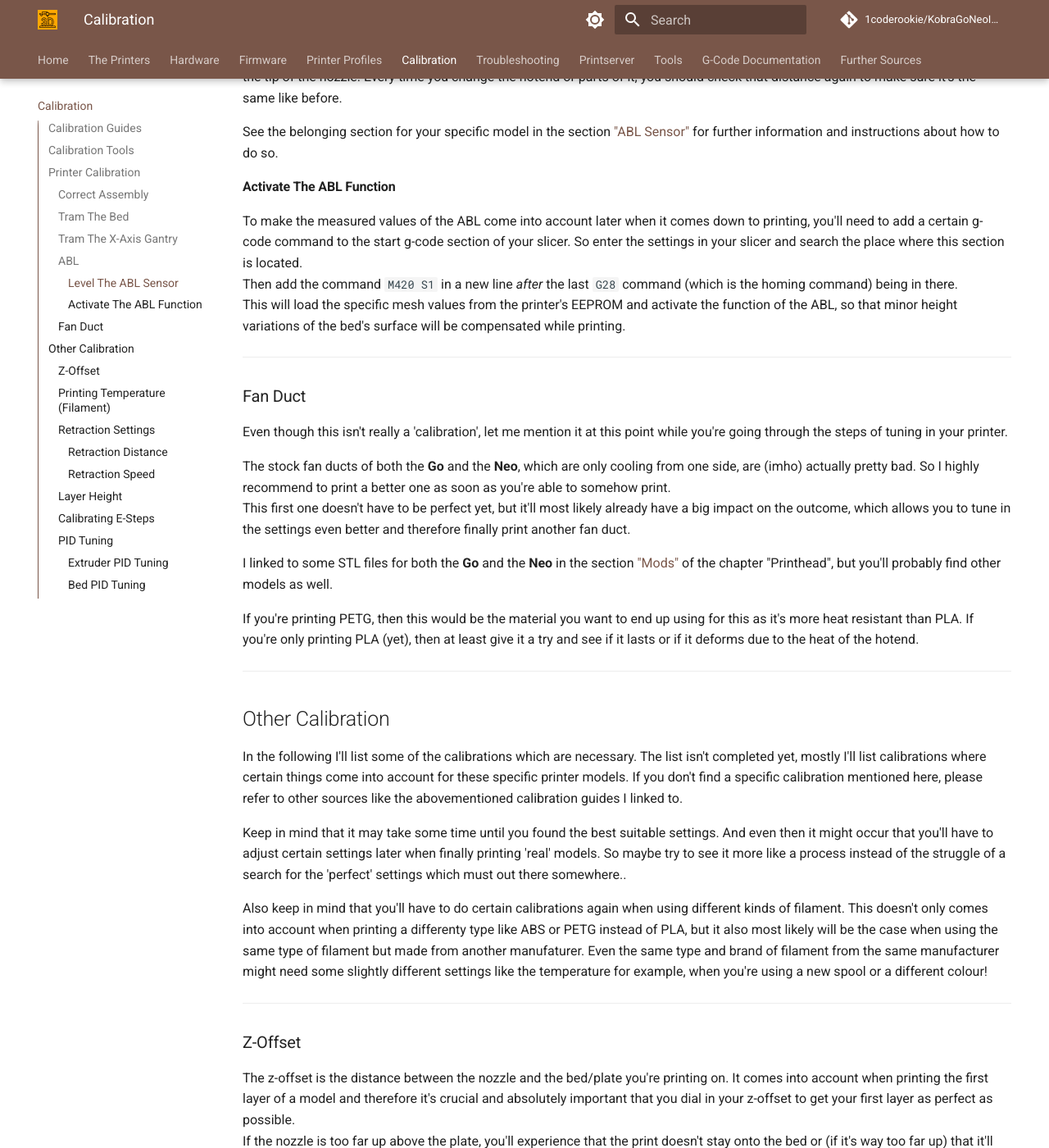
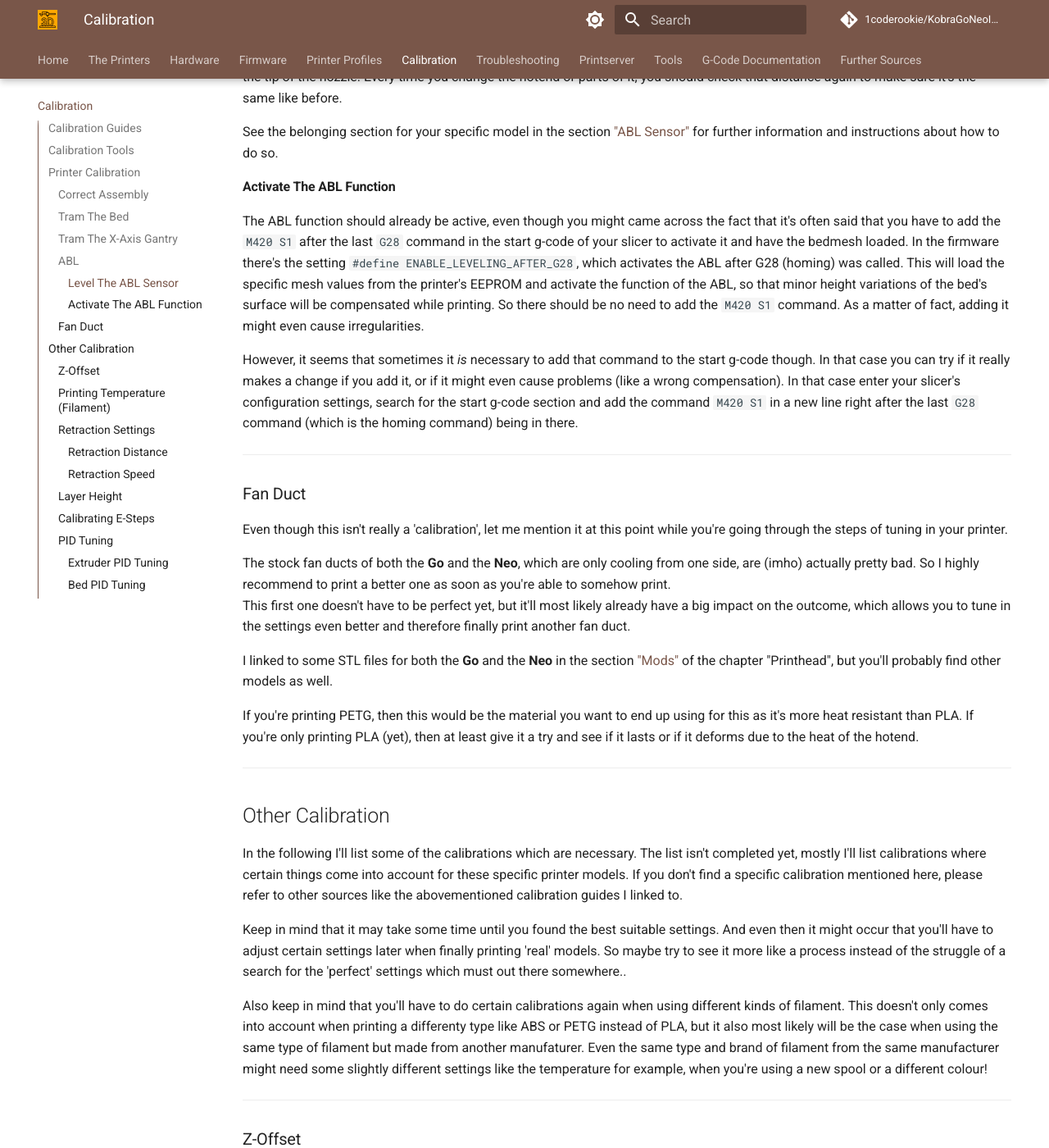
Before and after one commit to 1coderookie/KobraGoNeoInsights, an MkDocs documentation site: the page built from docs/calibration.md, in a window 1280 px wide and 1400 px high, scrolled down 3453 px. Shown: the whole window at 82% size. Built offline with MkDocs 1.6.1 and Material for MkDocs 9.7.7, drawn with Linux system fonts in a browser that asks for light colours; comment, search, counter and statistics services are not loaded; some of the changed text lies outside the part shown.

Commit message:
Update calibration.md

```diff
--- a/docs/calibration.md
+++ b/docs/calibration.md
@@ -93,9 +93,10 @@
 See the belonging section for your specific model in the section ["ABL Sensor"](hardware/printhead.md#abl-sensor) for further information and instructions about how to do so.
 
 #### Activate The ABL Function
-To make the measured values of the ABL come into account later when it comes down to printing, you'll need to add a certain g-code command to the start g-code section of your slicer. So enter the settings in your slicer and search the place where this section is located.
-Then add the command `M420 S1` in a new line *after* the last `G28` command (which is the homing command) being in there.
-This will load the specific mesh values from the printer's EEPROM and activate the function of the ABL, so that minor height variations of the bed's surface will be compensated while printing.
+The ABL function should already be active, even though you might came across the fact that it's often said that you have to add the `M420 S1` after the last `G28` command in the start g-code of your slicer to activate it and have the bedmesh loaded. In the firmware there's the setting `#define ENABLE_LEVELING_AFTER_G28`, which activates the ABL after G28 (homing) was called. This will load the specific mesh values from the printer's EEPROM and activate the function of the ABL, so that minor height variations of the bed's surface will be compensated while printing. So there should be no need to add the `M420 S1` command. As a matter of fact, adding it might even cause irregularities.
+
+However, it seems that sometimes it *is* necessary to add that command to the start g-code though. In that case you can try if it really makes a change if you add it, or if it might even cause problems (like a wrong compensation). In that case enter your slicer's configuration settings, search for the start g-code section and add the command `M420 S1` in a new line right after the last `G28` command (which is the homing command) being in there.
+
 
 ---
 
@@ -125,11 +126,11 @@
 If the nozzle is too far up above the plate, you'll experience that the print doesn't stay onto the bed or (if it's way too far up) that it'll just produce 'spaghetti' while printing up in the air.
 If it's too close to the plate and therefore the filament will be squished into the plate too much, then it'll either be difficult to remove the object or (if the nozzle is way too close) it'll provoke clogging as the filament won't be able to come out of the nozzle. Worst case would be that the nozzle scrapes across the plate and that you damage the hardware itself.
 
-To determine the perfect first layer, I'd recommend to have a look at [this handy guide](https://i.imgur.com/hIcGr8U.png) from [Billie Ruben](https://www.billieruben.info/) first to get an impression how you can judge if the first layer (and therefore the z-offset) is good or not and how it should look like.
+*To determine the perfect first layer, I'd recommend to have a look at [this handy guide](https://i.imgur.com/hIcGr8U.png) from [Billie Ruben](https://www.billieruben.info/) first to get an impression how you can judge if the first layer (and therefore the z-offset) is good or not and how it should look like.*
 
 !!! warning "Proceed An ABL Sequence Before, Not After Setting The Z-Offset"
 
-    Before adjusting the z-offset, I recommend to execute an ABL sequence first - with an already [leveled ABL sensor](hardware/printhead.md) in relation to the nozzle height as well as an already [trammed x-axis gantry](hardware/axes.md#x-axis-gantry) (and 'trammed' bed as well).
+    Before adjusting the z-offset, I recommend to execute an ABL sequence first - with an already [leveled ABL sensor](hardware/printhead.md#abl-sensor) as well as an already [trammed x-axis gantry](hardware/axes.md#tramming-the-x-axis-gantry) and [trammed bed](hardware/bed.md#tramming-the-bed).
     If you execute an ABL *after* you dialed in your z-offset, then you'll have to set the z-offset *again* as it seems that the ABL procedure somehow 'resets' the setting.
 
 When it comes down to describe the actual process of how to determine and set the z-offset correctly, I have to mention that right now the following step-by-step instruction here about how to proceed is written from my memory how I did it when using the stock firmware. I'm using Klipper now and probably don't remember 100% how I proceeded when using the stock firmware, so please keep that in mind.
@@ -144,6 +145,15 @@
 
 Then start a print job and verify that the first layer came out perfect. Compare the look of it with the abovementioned poster from Billie Ruben to check if it really is perfect or if you need a bit of adjustment.
 If you need to adjust the height, you don't need to execute an ABL sequence again, just correct the z-offset setting. You can also adjust it 'on the fly' while printing a (larger) first layer and look at the outcome - this is often even better as you'll see the effect right away.
+
+??? info "Don't Rely On The "Paper Method""
+
+    Using the abovementioned feeler gauge or a sheet of paper (which people usually recommend - using a feeler gauge is more precise though) for dialing in your z-offset is only an *approach* to get in the right area of your z-offset. The *optimal* z-offset for printing a perfect first layer depends on various factors like e.g. layer height and type of filament being used. So *always* check the first layer while printing it and dial in your z-offset on the fly while printing it.
+
+??? info "Print A Skirt"
+
+    I personally recommend adding a skirt to the models you're printing. You activate that setting in your slicer, there you can also determine the width of the skirt and the distance to the model. When printing a skirt you print a few lines outside the area the model will be printed. This serves as a purge line (I personally don't use a purge line because I use a skirt) and you can check if the z-offset is set correctly. If not, you can adjust in on the fly.
+    You could also add a brim in addition to a skirt or even instead of a skirt - a brim is connected to the model though (which helps keeping the model stuck on the bed) which isn't always wanted.
 
 ---
 
```
